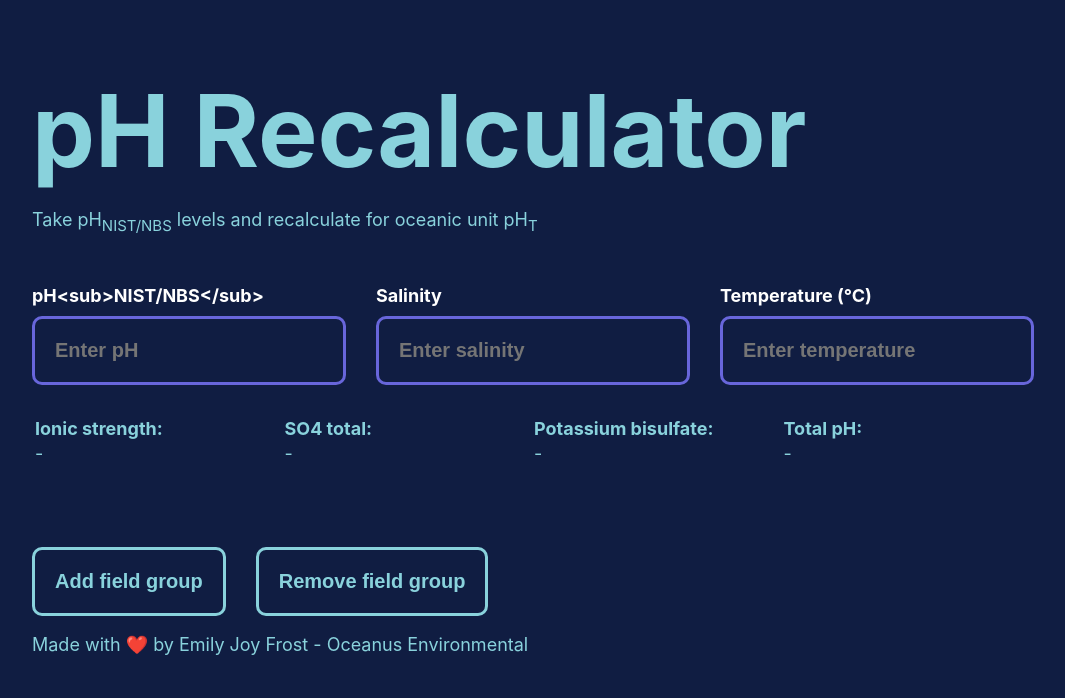
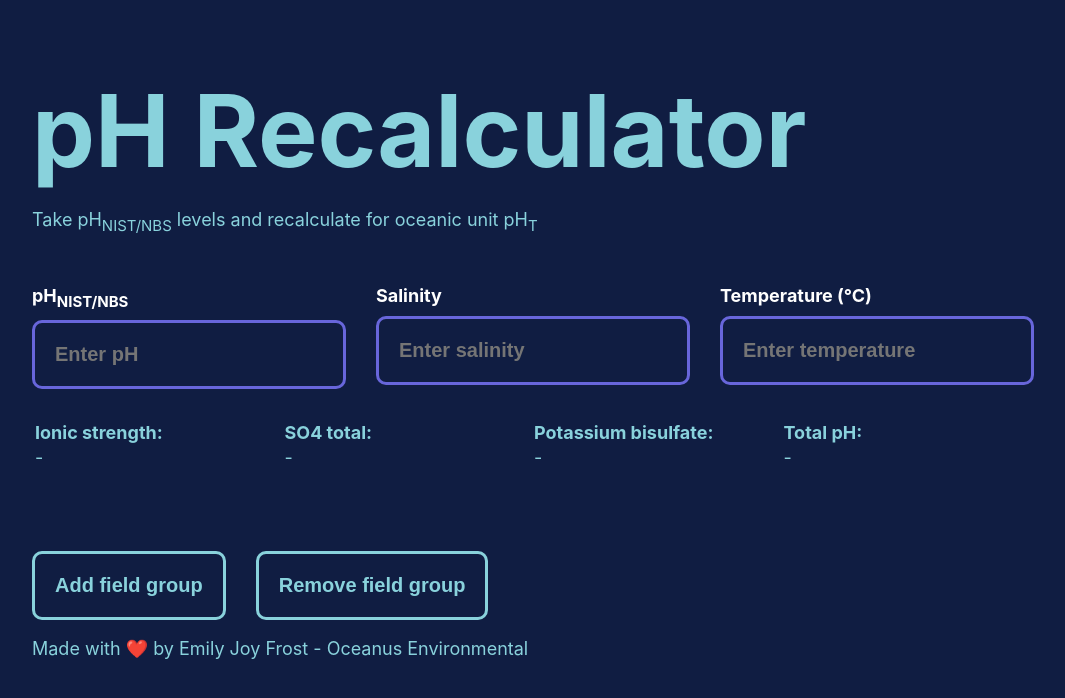
Before and after one commit to michael-harvey/ph-recalculator, a React (Create React App) app: page / in a window 1280 px wide. Shown: the top 698 px of the page, without its empty margins (108-1173 px from the left). Built offline with nearby package versions, Linux system fonts and the light colour scheme.

Commit message:
Allow html tags in label

```diff
--- a/src/components/InputField.js
+++ b/src/components/InputField.js
@@ -1,14 +1,14 @@
 import React from "react";
 import PropTypes from "prop-types";
 
-// TODO: field styles
-// TODO: handle errors
 function InputField({ label, id, type, name, value, placeholder, onChange }) {
   return (
     <div className="field">
-      <label className="field__label" htmlFor={id}>
-        {label}
-      </label>
+      <label
+        className="field__label"
+        htmlFor={id}
+        dangerouslySetInnerHTML={{ __html: label }} // label contains subscript tags
+      />
       <input
         className="field__input"
         id={id}
@@ -18,7 +18,7 @@ function InputField({ label, id, type, name, value, placeholder, onChange }) {
         placeholder={placeholder}
         onChange={onChange}
       />
-      <span className="field__error"></span>
+      {/* <span className="field__error"></span> */}
     </div>
   );
 }
```
